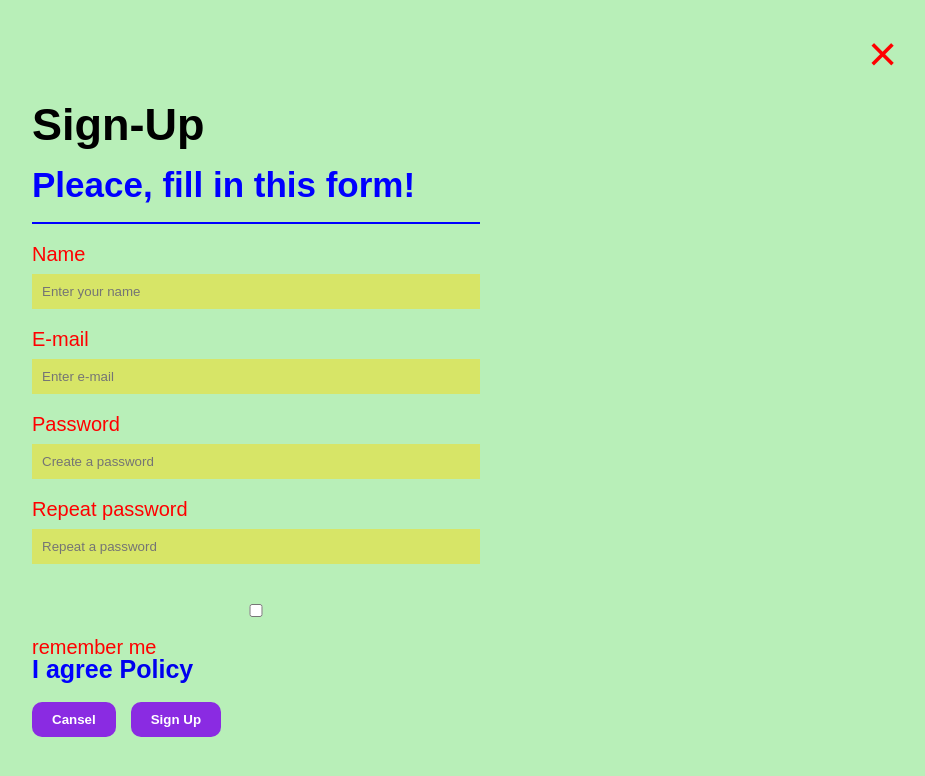
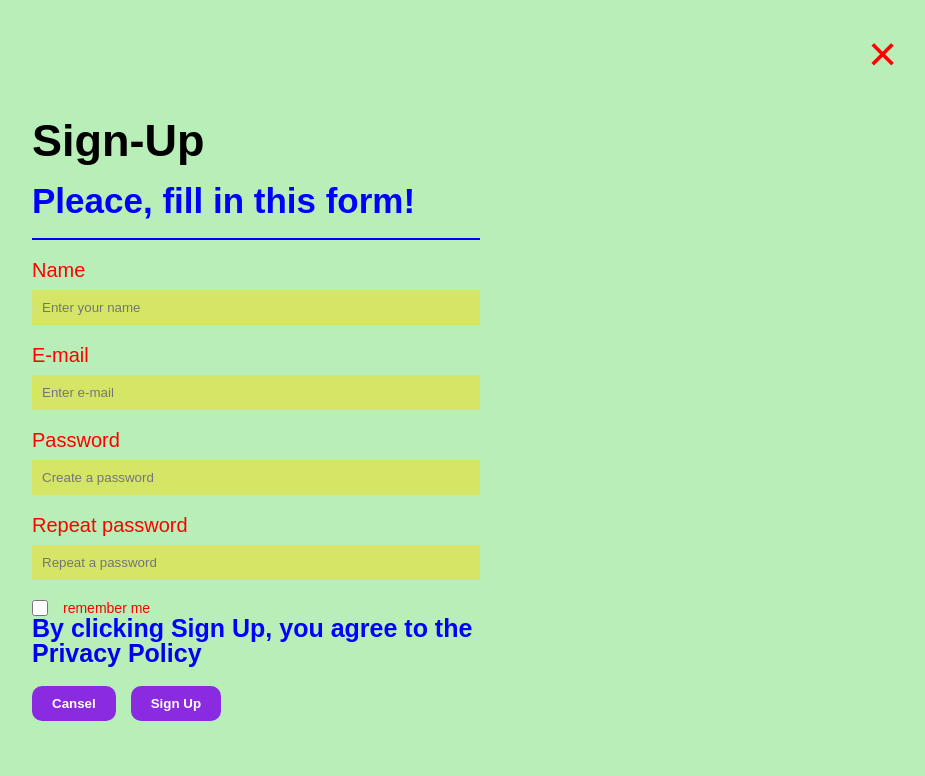
Before and after one commit to Andrei-jk/React-mailing-list, a React (Create React App) app: page / in a window 1280 px wide. Both pictures are taken after a click on the button "Подписаться на рассылку". Shown: the top 776 px of the page, without its empty margins (328-1253 px from the left). Built offline with nearby package versions, Linux system fonts and the light colour scheme.

Commit message:
wrapped the checkbox in an additional div and Correct assignment of properties in CSS

```diff
--- a/src/Components/Subscription/Subscription.jsx
+++ b/src/Components/Subscription/Subscription.jsx
@@ -28,7 +28,6 @@ const Subscription = () => {
 
   // onChange={() => setRemember(!remember)}
 
-
   // Если состояние (remember) обновляется асинхронно или в нескольких местах, React может использовать устаревшее (stale) значение, что приведёт к неправильному переключению.
   // 2. Как работает функциональное обновление
   // js
@@ -41,6 +40,29 @@ const Subscription = () => {
   //     prev — гарантированно актуальное предыдущее состояние на момент обновления.
 
   //     !prev — инвертирует это значение (true → false, false → true).
+  // Слово prev в setRemember(prev => !prev) — это сокращение от "previous" (предыдущий).
+  // 📌 Что означает prev?
+
+  // Это аргумент функции обновления состояния, который получает текущее (предыдущее) значение состояния перед его изменением.
+  // 🔍 Подробное объяснение:
+
+  //     prev = предыдущее значение
+  //     Когда React вызывает функцию обновления (prev => !prev), он автоматически подставляет актуальное на данный момент значение состояния в prev.
+  // 📚 Аналогия из реального мира:
+
+  // Представьте, что prev — это последний снимок состояния перед изменением. React сам "фотографирует" текущее значение и передаёт его в функцию.
+  // 🛠️ Когда особенно полезно?
+
+  //     При быстрых последовательных обновлениях (например, двойной клик).
+
+  //     В асинхронном коде (например, после await).
+
+  //     Если новое состояние зависит от предыдущего (переключатели, счётчики).
+
+  // Вывод:
+
+  // prev — это просто параметр функции, который можно назвать как угодно, но он всегда содержит актуальное значение состояния перед обновлением. Сокращение от "previous" делает код понятнее для других разработчиков.
+
   // *************************************
 
   // Чтобы закрыть окно, надо создать ф, которая будет закрывать окно формы
@@ -182,7 +204,7 @@ html
     Если пользователь пытается отправить форму, не заполнив обязательные поля, браузер отобразит сообщение об ошибке и не позволит отправить форму, пока все обязательные поля не будут заполнены.
     Пользователь увидит визуальные подсказки, такие как рамки или сообщения, указывающие на ошибку.
  */}
-
+              <div className={subCss.check}>
                 <label htmlFor="remember">
                   <input
                     type="checkbox"
@@ -191,17 +213,18 @@ html
                     checked={remember}
                     onChange={changeCheckbox}
                   ></input>
-                remember me
+                  <span>remember me</span>
                 </label>
+              </div>
               <div className={subCss.agree}>
                 <p>
-                  I agree{" "}
+                  By clicking Sign Up, you agree to the{" "}
                   <a
                     href="https://gurucontext.ru/privacy-generator?ysclid=ma2bnr7tva521508702"
                     target="_blank"
                     rel="noopener noreferrer"
                   >
-                    Policy
+                    Privacy Policy
                   </a>
                   {/*
 //                   Чтобы ссылка открывалась в новом окне, нужно добавить атрибут target="_blank". В вашем коде это нужно сделать для элементов <a>. Вот как это выглядит:
--- a/src/Components/Subscription/subscription.module.css
+++ b/src/Components/Subscription/subscription.module.css
@@ -187,13 +187,7 @@ hr {
   -ms-transform: rotate(360deg);
   -o-transform: rotate(360deg);
 }
-/* поле формы */
-/* .container {
-  padding: 20px;
-} */
 
-/* input[type="e-mail"],
-input[type="password"] { */
 input {
   width: 100%;
   padding: 10px;
@@ -207,8 +201,24 @@ input:focus {
 }
 input[type="checkbox"] {
   margin-top: 20px;
+  margin-left: -58px;
 }
-
+/* для того, чтобы правильно выстроить label и input в React (потому что в React нельзя просто добавить текст в input (см разметку)) надо писать CSS-свойства как показано ниже */
+.check label {
+  display: flex;
+  align-items: center;
+  gap: 15px;
+}
+.check input {
+  width: 16px;
+  height: 16px;
+  margin: 0;
+  cursor: pointer; /* Меняем курсор на "руку" при наведении */
+}
+.check span {
+  font-size: 14px;
+  user-select: none; /* Запрещаем выделение текста */
+}
 label {
   color: red;
   font-size: 20px;
```
Lines whose indentation alone changed are shown as unchanged.
